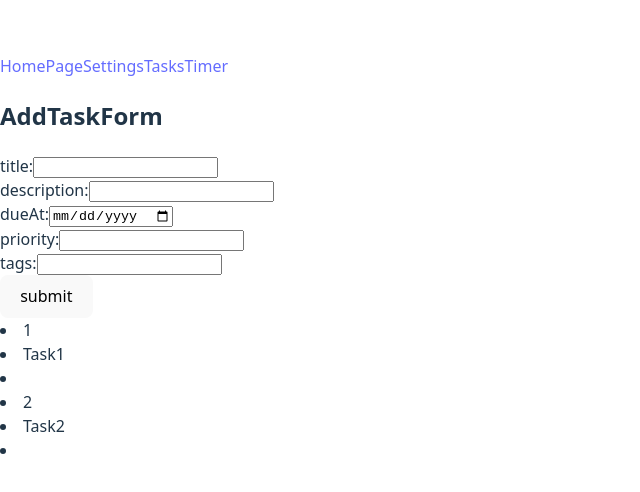
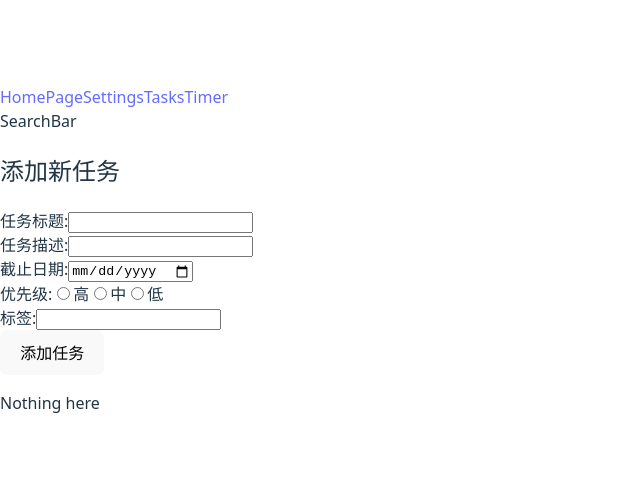
Before and after one commit to YuZhang0809/myFifthReactAppBook, a React (Vite) app: page /tasks in a window 1280 px wide. Shown: the part 142-634 px from the top of the page, without its empty margins (0-640 px from the left). Built offline with nearby package versions, Linux system fonts and the light colour scheme.

Commit message:
Enhance task management features by adding validation and error handling in AddTaskForm and TaskItem components; implement editing functionality in TaskItem; update TaskList to pass necessary props for task operations; integrate search functionality in Tasks page.

```diff
--- a/src/components/AddTaskForm.jsx
+++ b/src/components/AddTaskForm.jsx
@@ -4,53 +4,140 @@ import { useState } from "react";
 export default function AddTaskForm({setTasks}) {
 
 const [formData, setFormData] = useState({
-id:'',
+title:'',
 description:'',
 dueAt:'',
 priority:'',
 tags:''
 })
 
+const [errors, setErrors] = useState({});
+
+// 校验逻辑函数
+const validate = () => {
+    const newErrors = {}
+
+    if (!formData.title.trim()) {
+        newErrors.title = '任务标题不能为空';
+    }
+
+    if (formData.priority && !['low', 'medium', 'high'].includes(formData.priority)) {
+        newErrors.priority = '优先级必须是 low/medium/high';
+    }
+
+    return newErrors;
+};
+
 const handleFormChange = (e) => {
-    e.preventDefault()
     const {name, value} = e.target
     setFormData((prev) => ({...prev,[name]:value}))
+    // 清除对应字段的错误信息
+    if (errors[name]) {
+        setErrors(prev => ({...prev, [name]: ''}))
+    }
 }
 
 const handleSubmit = (e) =>{
     e.preventDefault()
-    const newTask = {...formData,'id':crypto.randomUUID(),createdAt:Date.now(),updatedAt:Date.now()}
-    setTasks(
-        (prev) => ([newTask,...prev])
-    )
+    const validationErrors = validate();
+    setErrors(validationErrors);
+
+    if(Object.keys(validationErrors).length === 0){
+        const newTask = {
+            ...formData,
+            'id':crypto.randomUUID(),
+            createdAt:Date.now(),
+            updatedAt:Date.now(),
+            completed:false,
+            dueAt: formData.dueAt ? new Date(formData.dueAt).getTime() : null
+        }
+        setTasks((prev) => ([newTask,...prev]))
+        setErrors({});
+        setFormData({
+            title:'',
+            description:'',
+            dueAt:'',
+            priority:'',
+            tags:''
+        })
+    }
 }
+
   return (
-    <>
-        <form onSubmit={handleSubmit}>
-            <h2>AddTaskForm</h2>
-            <div>
-                <label>title:</label>
-                <input type='text' name='title' onChange={handleFormChange} value={formData.title}/>
-            </div>
-            <div>
-                <label>description:</label>
-                <input type='text' name='description' onChange={handleFormChange} value={formData.description}/>
-            </div>
-            <div>
-                <label>dueAt:</label>
-                <input type='date' name='dueAt' onChange={handleFormChange} value={formData.dueAt}/>
-            </div>
-            <div>
-                <label>priority:</label>
-                <input type='text' name='priority' onChange={handleFormChange} value={formData.priority}/>
-            </div>
-            <div>
-                <label>tags:</label>
-                <input type='text' name='tags' onChange={handleFormChange} value={formData.tags}/>
-            </div>
-            <button type='submit'>submit</button>
-        </form>
-    </>
+    <form onSubmit={handleSubmit}>
+      <h2>添加新任务</h2>
 
+      <div>
+        <label>任务标题:</label>
+        <input
+          type='text'
+          name='title'
+          onChange={handleFormChange}
+          value={formData.title}
+        />
+        {errors.title && <span style={{color: 'red'}}>{errors.title}</span>}
+      </div>
+
+      <div>
+        <label>任务描述:</label>
+        <input
+          type='text'
+          name='description'
+          onChange={handleFormChange}
+          value={formData.description}
+        />
+      </div>
+
+      <div>
+        <label>截止日期:</label>
+        <input
+          type='date'
+          name='dueAt'
+          onChange={handleFormChange}
+          value={formData.dueAt}
+        />
+      </div>
+
+      <div>
+        <label>优先级:</label>
+        <input
+          type='radio'
+          name='priority'
+          onChange={handleFormChange}
+          value='high'
+          checked={formData.priority === 'high'}
+        />
+        <label>高</label>
+        <input
+          type='radio'
+          name='priority'
+          onChange={handleFormChange}
+          value='medium'
+          checked={formData.priority === 'medium'}
+        />
+        <label>中</label>
+        <input
+          type='radio'
+          name='priority'
+          onChange={handleFormChange}
+          value='low'
+          checked={formData.priority === 'low'}
+        />
+        <label>低</label>
+        {errors.priority && <span style={{color: 'red'}}>{errors.priority}</span>}
+      </div>
+
+      <div>
+        <label>标签:</label>
+        <input
+          type='text'
+          name='tags'
+          onChange={handleFormChange}
+          value={formData.tags}
+        />
+      </div>
+
+      <button type='submit'>添加任务</button>
+    </form>
   )
 }
--- /dev/null
+++ b/src/components/SearchBar.jsx
@@ -0,0 +1,7 @@
+import React from 'react'
+
+export default function SearchBar() {
+  return (
+    <div>SearchBar</div>
+  )
+}
--- a/src/components/TaskItem.jsx
+++ b/src/components/TaskItem.jsx
@@ -1,11 +1,171 @@
 import React from 'react'
+import { useState } from "react";
 
-export default function TaskItem({task}) {
+export default function TaskItem({task, onDelete, onToggle, onEdit}) {
+
+  const [isEditing, setIsEditing] = useState(false)
+  const [editData, setEditData] = useState(task)
+  const [errors, setErrors] = useState({});
+  // 校验逻辑函数
+  const validate = () => {
+      const newErrors = {}
+
+      if (!editData.title.trim()) {
+          newErrors.title = '任务标题不能为空';
+      }
+
+      if (editData.priority && !['low', 'medium', 'high'].includes(editData.priority)) {
+          newErrors.priority = '优先级必须是 low/medium/high';
+      }
+
+      return newErrors;
+  };
+
+  const handleEdit = () => {
+    setIsEditing(true)
+  }
+
+  const handleFormChange = (e) => {
+    const {name, value} = e.target
+    let processedValue = value
+
+    // 处理日期字段转换
+    if (name === 'dueAt') {
+      processedValue = value ? new Date(value).getTime() : null
+    }
+
+    setEditData((prev) => ({...prev, [name]: processedValue}))
+    if (errors[name]) {
+      setErrors(prev => ({...prev, [name]: ''}))
+    }
+  }
+
+const handleSubmit = (e) =>{
+  e.preventDefault()
+  const validationErrors = validate();
+  setErrors(validationErrors);
+
+  if(Object.keys(validationErrors).length === 0){
+      onEdit(task.id,editData)
+      setErrors({});
+      setIsEditing(false)
+  }
+}
+
+const handleCancel = () => {
+  setIsEditing(false)
+  setEditData(task)
+}
+
   return (
     <div>
-        <li>{task.id}</li>
-        <li>{task.title}</li>
-        <li>{task.completed}</li>
+      <input
+        type="checkbox"
+        checked={task.completed}
+        onChange={() => onToggle(task.id)}
+      />
+      {isEditing?
+      <div>
+        <form onSubmit={handleSubmit}>
+          <h2>修改{task.title}</h2>
+
+          <div>
+            <label>任务标题:</label>
+            <input
+              type='text'
+              name='title'
+              onChange={handleFormChange}
+              value={editData.title}
+            />
+            {errors.title && <span style={{color: 'red'}}>{errors.title}</span>}
+          </div>
+
+          <div>
+            <label>任务描述:</label>
+            <input
+              type='text'
+              name='description'
+              onChange={handleFormChange}
+              value={editData.description}
+            />
+          </div>
+
+          <div>
+            <label>截止日期:</label>
+            <input
+              type='date'
+              name='dueAt'
+              onChange={handleFormChange}
+              value={editData.dueAt ? new Date(editData.dueAt).toISOString().split('T')[0] : ''}
+            />
+          </div>
+
+          <div>
+            <label>优先级:</label>
+            <input
+              type='radio'
+              name='priority'
+              onChange={handleFormChange}
+              value='high'
+              checked={editData.priority === 'high'}
+            />
+            <label>高</label>
+            <input
+              type='radio'
+              name='priority'
+              onChange={handleFormChange}
+              value='medium'
+              checked={editData.priority === 'medium'}
+            />
+            <label>中</label>
+            <input
+              type='radio'
+              name='priority'
+              onChange={handleFormChange}
+              value='low'
+              checked={editData.priority === 'low'}
+            />
+            <label>低</label>
+            {errors.priority && <span style={{color: 'red'}}>{errors.priority}</span>}
+          </div>
+
+          <div>
+            <label>标签:</label>
+            <input
+              type='text'
+              name='tags'
+              onChange={handleFormChange}
+              value={editData.tags}
+            />
+          </div>
+
+          <button type='submit'>保存</button>
+          <button type='button' onClick={handleCancel}>撤销</button>
+        </form>
+      </div>
+      :
+      <div>
+        <div>
+          <span className={task.completed ? 'line-through' : ''}>
+            {task.title}
+          </span>
+          {task.description && (
+            <p className={task.completed ? 'line-through' : ''}>
+              描述: {task.description}
+            </p>
+          )}
+          {task.priority && <span>优先级: {task.priority}</span>}
+          {task.dueAt && <span>截止: {new Date(task.dueAt).toLocaleDateString()}</span>}
+        </div>
+        <button onClick={() => onDelete(task.id, task.title)}>
+          Delete
+        </button>
+        <button onClick={handleEdit}>
+          edit
+        </button>
+      </div>
+      }
+
     </div>
   )
 }
--- a/src/components/TaskList.jsx
+++ b/src/components/TaskList.jsx
@@ -1,14 +1,14 @@
 import React from 'react'
 import TaskItem from "./TaskItem";
 
-export default function Tasklist({tasks}) {
+export default function Tasklist({tasks, onDelete, onToggle, onEdit}) {
   return (
     <div>
-      {console.log(tasks)}
-        {tasks.length === 0?<p>Nothing here</p>:
+      {tasks.length === 0 ? <p>Nothing here</p> :
         tasks.map(
-            task => <TaskItem key={task.id} task={task} />
-        )}
+          task => <TaskItem key={task.id} task={task} onDelete={onDelete} onToggle={onToggle} onEdit={onEdit}/>
+        )
+      }
     </div>
   )
 }
--- a/src/pages/Tasks.jsx
+++ b/src/pages/Tasks.jsx
@@ -2,31 +2,46 @@ import React from 'react'
 import TaskList from '../components/TaskList'
 import { useState } from "react";
 import AddTaskForm from '../components/AddTaskForm';
-
-const Tasks_Test = [{
-  id:'1',
-  title:'Task1',
-  completed:false,
-  createdAt:111,
-  updatedAt:111
-  },{
-  id:'2',
-  title:'Task2',
-  completed:false,
-  createdAt:111,
-  updatedAt:111
-
-  }]
+import SearchBar from '../components/SearchBar';
 
 export default function Tasks() {
 
-  const [tasks, setTasks]  = useState(Tasks_Test)
+  const [tasks, setTasks] = useState([])
+  const [isSearching, setIsSearching] = useState(false)
+  const [filteredTasks, setFilteredTasks]= useState([])
 
+  const handleDelete = (taskId, taskTitle) => {
+    if (window.confirm(`确定删除任务"${taskTitle}"吗？`)) {
+      const newTasks = tasks.filter(task => task.id !== taskId)
+      setTasks(newTasks)
+    }
+  }
+
+  const handleToggle = (taskId) => {
+    setTasks(prev => prev.map(task =>
+      task.id === taskId
+        ? { ...task, completed: !task.completed, updatedAt: Date.now() }
+        : task
+    ))
+  }
+
+  const handleEdit = (taskId, updatedTask) => {
+    setTasks(prev => prev.map(task =>
+      task.id === taskId
+        ? { ...task, ...updatedTask, updatedAt: Date.now() }
+        : task
+    ))
+  }
+
+  const handleSearch = (tasks) => {
+    setIsSearching(true)
+  }
 
   return (
     <>
-      <div><AddTaskForm setTasks = {setTasks}/></div>
-      <div><TaskList tasks={tasks}/></div>
+      <div><SearchBar onSearch={handleSearch}/></div>
+      <div><AddTaskForm setTasks={setTasks} /></div>
+      <div><TaskList tasks={isSearching?filteredTasks:tasks} onDelete={handleDelete} onToggle={handleToggle} onEdit={handleEdit}/></div>
     </>
   )
 }
```
